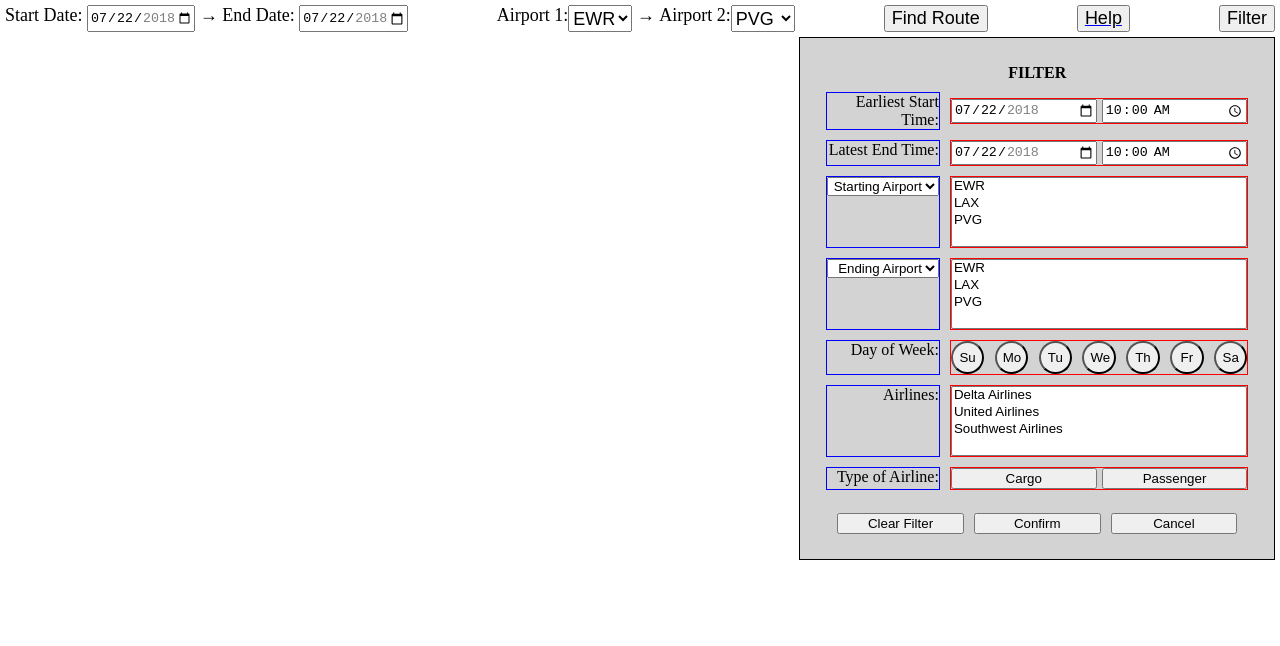
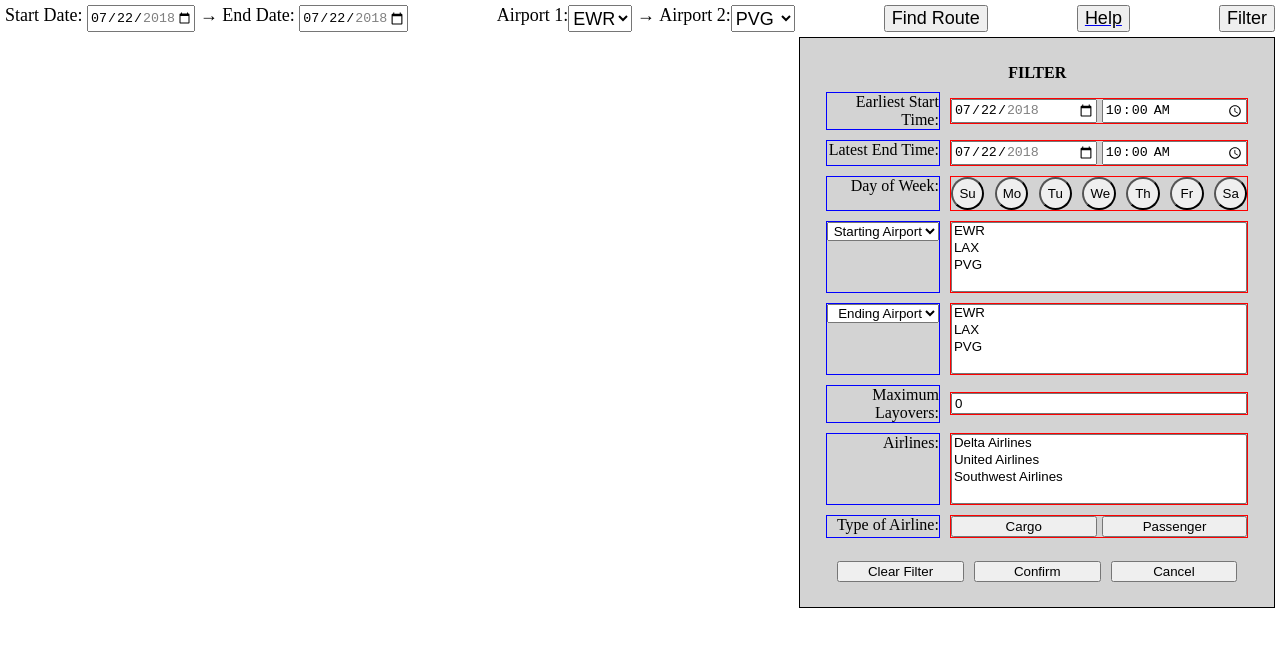
Before and after one commit to HighFlyersTeam/flight-tracker, a plain HTML site: page frontend/index.html in a window 1280 px wide. Both pictures are taken after a click on the button "Filter". Drawn offline with nearby package versions, Linux system fonts and the light colour scheme.

Commit message:
Added maximum layovers + reordered components

```diff
--- a/frontend/index.html
+++ b/frontend/index.html
@@ -70,6 +70,25 @@
                     <div class="filter_components" id="latest_end_time_components">
                         <input type="date" id="end_date" name="end_date" value="2018-07-22" min="2018-01-01" max="2018-12-31" required>
                         <input type="time" id="end_time" name="end_time" value="10:00" min="09:00" max="18:00" required>
+                    </div>
+                </div>
+
+                <div class="filter_item" id="day_of_week">
+                    <label for="day_of_week_components">Day of Week:</label>
+                    <div class="filter_components" id="day_of_week_components">
+                        <button type="button" class="day_of_week_button">Su</button>
+                        <div class="spacer"></div>
+                        <button type="button" class="day_of_week_button">Mo</button>
+                        <div class="spacer"></div>
+                        <button type="button" class="day_of_week_button">Tu</button>
+                        <div class="spacer"></div>
+                        <button type="button" class="day_of_week_button">We</button>
+                        <div class="spacer"></div>
+                        <button type="button" class="day_of_week_button">Th</button>
+                        <div class="spacer"></div>
+                        <button type="button" class="day_of_week_button">Fr</button>
+                        <div class="spacer"></div>
+                        <button type="button" class="day_of_week_button">Sa</button>
                     </div>
                 </div>
 
@@ -159,22 +178,10 @@
                     </div>
                 </div>
 
-                <div class="filter_item" id="day_of_week">
-                    <label for="day_of_week_components">Day of Week:</label>
-                    <div class="filter_components" id="day_of_week_components">
-                        <button type="button" class="day_of_week_button">Su</button>
-                        <div class="spacer"></div>
-                        <button type="button" class="day_of_week_button">Mo</button>
-                        <div class="spacer"></div>
-                        <button type="button" class="day_of_week_button">Tu</button>
-                        <div class="spacer"></div>
-                        <button type="button" class="day_of_week_button">We</button>
-                        <div class="spacer"></div>
-                        <button type="button" class="day_of_week_button">Th</button>
-                        <div class="spacer"></div>
-                        <button type="button" class="day_of_week_button">Fr</button>
-                        <div class="spacer"></div>
-                        <button type="button" class="day_of_week_button">Sa</button>
+                <div class="filter_item" id="number_of_layovers">
+                    <label for="max_layovers_components">Maximum Layovers:</label>
+                    <div class="filter_components" id="max_layovers_components">
+                        <input type="number" id="max_layovers" name="max_layovers" value="0" min="0" max="3">
                     </div>
                 </div>
 
```
